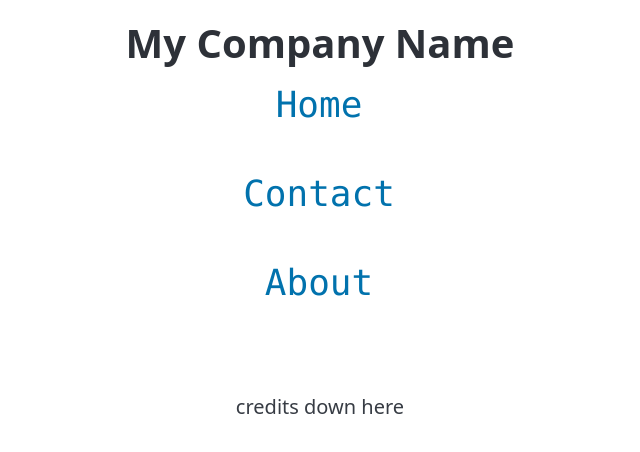
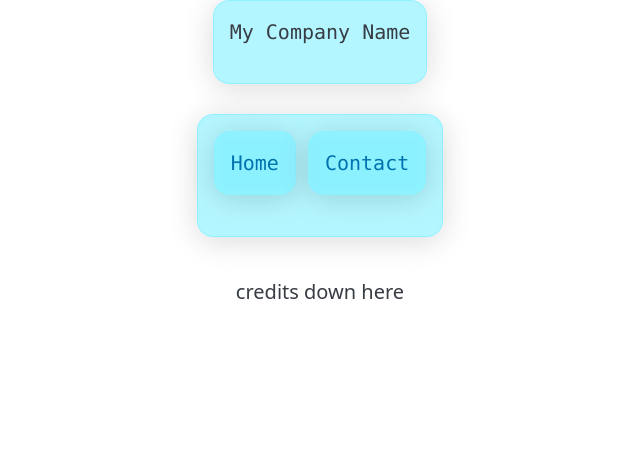
Before and after one commit to jakeswebthings/siteworking, a plain HTML site: page index.html in a window 1280 px wide. Shown: the whole page, without its empty margins (320-960 px from the left). Drawn offline with nearby package versions, Linux system fonts and the light colour scheme.

Commit message:
Add files via upload

```diff
--- a/index.html
+++ b/index.html
@@ -20,9 +20,10 @@
 	<meta property="og:image" content="https://www.thewebsite.com/example.jpg" /> <!-- image to be shown when the page is linked on social media -->
 <!-- used to tell search engines which URL is the main page of the site
     <link rel="canonical" href="https://thewebsite.com" /> -->
+    <link rel="stylesheet" href="style.css" />
     <link rel="stylesheet" href="pico.min.css" /> <!-- main css style sheet -->
     <link rel="stylesheet" href="https://cdnjs.cloudflare.com/ajax/libs/animate.css/4.1.1/animate.min.css"/> <!-- animations style sheet -->
-    <link rel="stylesheet" href="style.css" />
+
     <link rel="stylesheet" href="https://fonts.googleapis.com/icon?family=Material+Icons" />
 <!-- custom css to override the animations --><style>
 
@@ -31,12 +32,16 @@
 		}
 		body {
 			text-align: center;
+			justify-content: center;
 
 		}
 		p {
 			font-family: "Lucida Console", "Courier New", monospace;
 		}
 
+		li {
+			display:inline-block;
+		}
 
 
 
@@ -47,21 +52,24 @@
 </head>
 
 <body>
-	<main class="container">
+	<main class="animate__animated animate__fadeInDown animate__fast glasscard">
 
-    <h1 class="animate__animated animate__fadeInDown animate__fast"> My Company Name </h1> <!-- important for SEO, h1 is indexed and used-->
+    <p class="animate__animated animate__fadeInDown animate__fast"> My Company Name </p> <!-- important for SEO, h1 is indexed and used-->
 
 
 </main>
 
-<ul class="animate__animated animate__fadeIn animate__delay-1s animate__fast">
-  <li><p class="line-1 anim-typewriter"><a href="index.html">Home</a></p></li>
-  <br>
-  <li><p class="line-1 anim-typewriter"><a href="contact.html">Contact</a></p></li>
-  <br>
-  <li><p class="line-1 anim-typewriter"><a href="index.html">About</a></p></li>
-  <br>
+
+<br>
+<br>
+
+<ul class="glasscard">
+	<li><p class="glasscard"><a href="index.html">Home</a></p></li>
+	<li><p class="glasscard"><a href="contact.html">Contact</a></p></li>
 </ul>
+
+
+
 
 <footer class ="animate__animated animate__fadeInUpBig animate__delay-0.5s">credits down here</footer>
 
--- a/style.css
+++ b/style.css
@@ -88,7 +88,7 @@
 
   font-size: 1rem;
   line-height: 1.5;
-  color: white;
+  color: aquamarine;
   text-decoration: none;
 
   border: 1px solid hsl(var(--hue), 100%, 41%);
@@ -140,3 +140,19 @@ ul {
     border-right-color: transparent; /* Ensure the cursor is transparent at the end */
   }
 }
+
+/* From https://css.glass */
+.glasscard {
+list-style-type: none;
+background: rgba(135, 241, 255, 0.62);
+border-radius: 16px;
+box-shadow: 0 4px 30px rgba(0, 0, 0, 0.15);
+backdrop-filter: blur(4.3px);
+-webkit-backdrop-filter: blur(4.3px);
+border: 1px solid rgba(135, 241, 255, 0.8);
+height: auto;
+padding: 16px;
+width: auto;
+min-width: 20px;
+display: inline-block;
+}
```
Also changed, not shown: contact.html (+23 -1 lines), pico.min.css.
